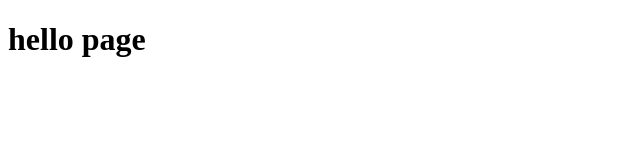
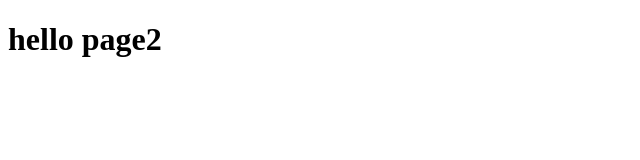
Before and after one commit to meghanabellamkonda-star/project1, a plain HTML site: page p2.html in a window 1280 px wide. Shown: the full height of the page, 0-640 px from the left. Drawn offline with Linux system fonts and the light colour scheme.

Commit message:
Update p2.html

```diff
--- a/p2.html
+++ b/p2.html
@@ -8,7 +8,7 @@
 </head>
 
 <body>
-    <h1>hello page</h1>
+    <h1>hello page2</h1>
 </body>
 
 </html>
```
